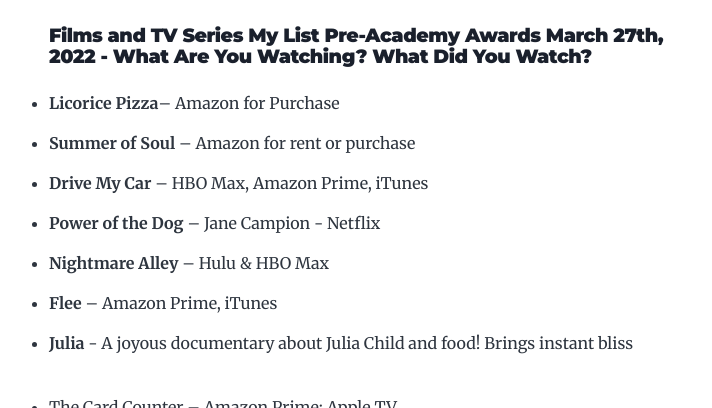
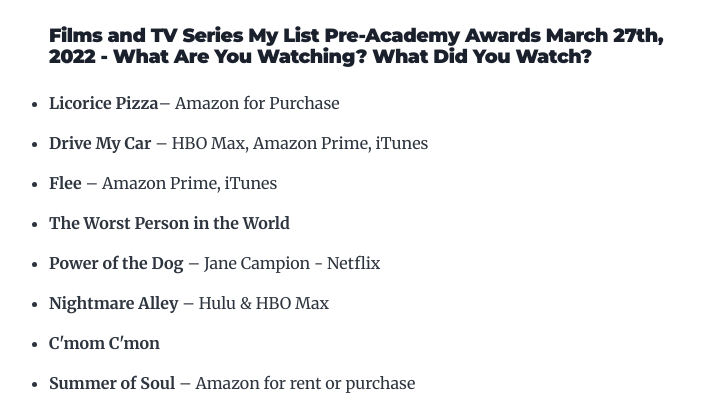
Before and after one commit to darrindevs/filmlife, a Gatsby site: page / in a window 1280 px wide. Shown: the part 377-785 px from the top of the page, without its empty margins (275-987 px from the left). Built offline with nearby package versions, Linux system fonts and the light colour scheme; Gatsby itself is replaced by a stand-in of ours.

Commit message:
update post

```diff
--- a/src/components/home-post.js
+++ b/src/components/home-post.js
@@ -20,12 +20,16 @@
 </strong></h5>
 <ul>
 <li><strong>Licorice Pizza</strong>– Amazon for Purchase</li>
-<li><strong>Summer of Soul</strong> – Amazon for rent or purchase</li>
 <li><strong>Drive My Car</strong> – HBO Max, Amazon Prime, iTunes</li>
+<li><strong>Flee</strong>  –  Amazon Prime, iTunes </li>
+<li><strong>The Worst Person in the World</strong></li>
 <li><strong>Power of the Dog</strong> – Jane Campion - Netflix</li>
 <li><strong>Nightmare Alley</strong>  –  Hulu & HBO Max </li>
-<li><strong>Flee</strong>  –  Amazon Prime, iTunes </li>
+<li><strong>C'mom C'mon</strong></li>
+<li><strong>Summer of Soul</strong> – Amazon for rent or purchase</li>
 <li><strong>Julia</strong> - A joyous documentary about Julia Child and food!   Brings instant bliss</li>
+
+
 <br></br>
 <li>The Card Counter – Amazon Prime; Apple TV</li>
 <li>Being the Ricardos – Aaron Sorkin on “Ricky & Lucy” – Prime Video</li>
```
